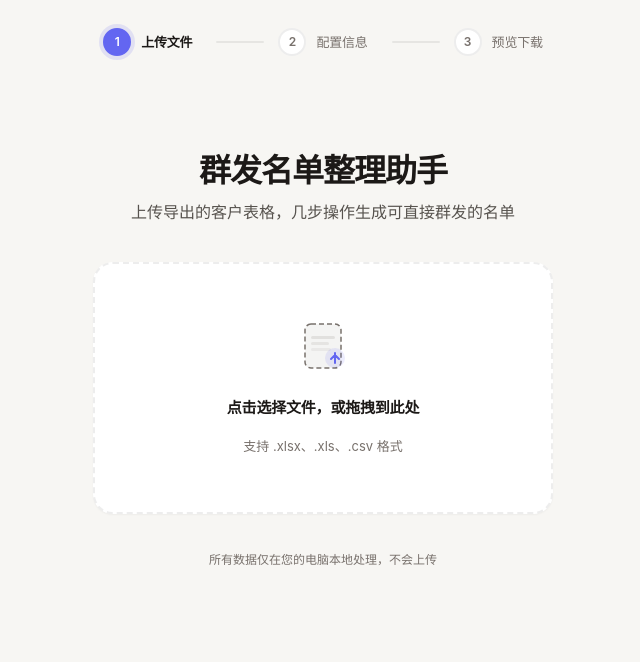
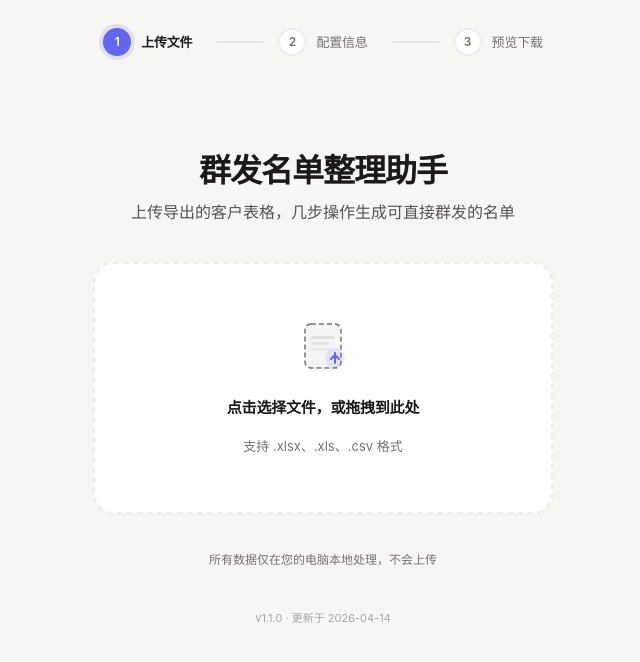
Before and after one commit to garyzheng0714-lang/table-converter, a React (Vite) app: page / in a window 1280 px wide. Shown: the top 662 px of the page, without its empty margins (317-957 px from the left). Built offline with nearby package versions, Linux system fonts and the light colour scheme.

Commit message:
feat: 首页显示版本号v1.1.0及更新日期

```diff
--- a/package.json
+++ b/package.json
@@ -1,7 +1,7 @@
 {
   "name": "table-converter",
   "private": true,
-  "version": "1.0.0",
+  "version": "1.1.0",
   "type": "module",
   "scripts": {
     "dev": "vite",
--- a/src/components/FileUpload.tsx
+++ b/src/components/FileUpload.tsx
@@ -105,6 +105,7 @@ export default function FileUpload({
       )}
 
       <p className="upload-footnote">所有数据仅在您的电脑本地处理，不会上传</p>
+      <p className="upload-version">v1.1.0 · 更新于 2026-04-14</p>
     </div>
   );
 }
--- a/src/index.css
+++ b/src/index.css
@@ -183,6 +183,10 @@ body {
 .upload-footnote {
   font-size: 12px; color: var(--c-text-3);
   text-align: center; max-width: 460px; width: 100%;
+}
+.upload-version {
+  font-size: 11px; color: var(--c-text-3); opacity: .6;
+  text-align: center; margin-top: 4px;
 }
 
 /* ============================================================
```
